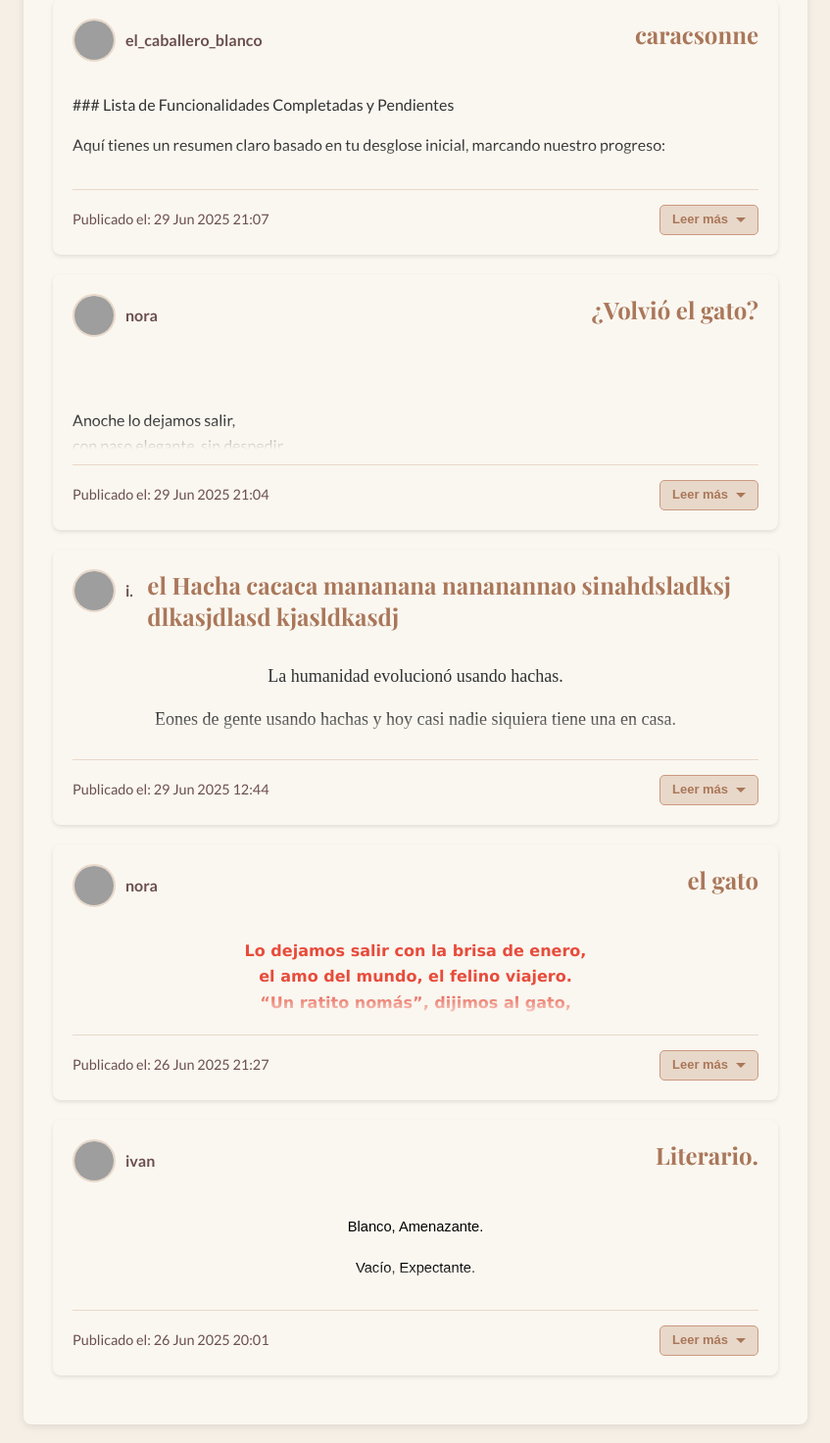
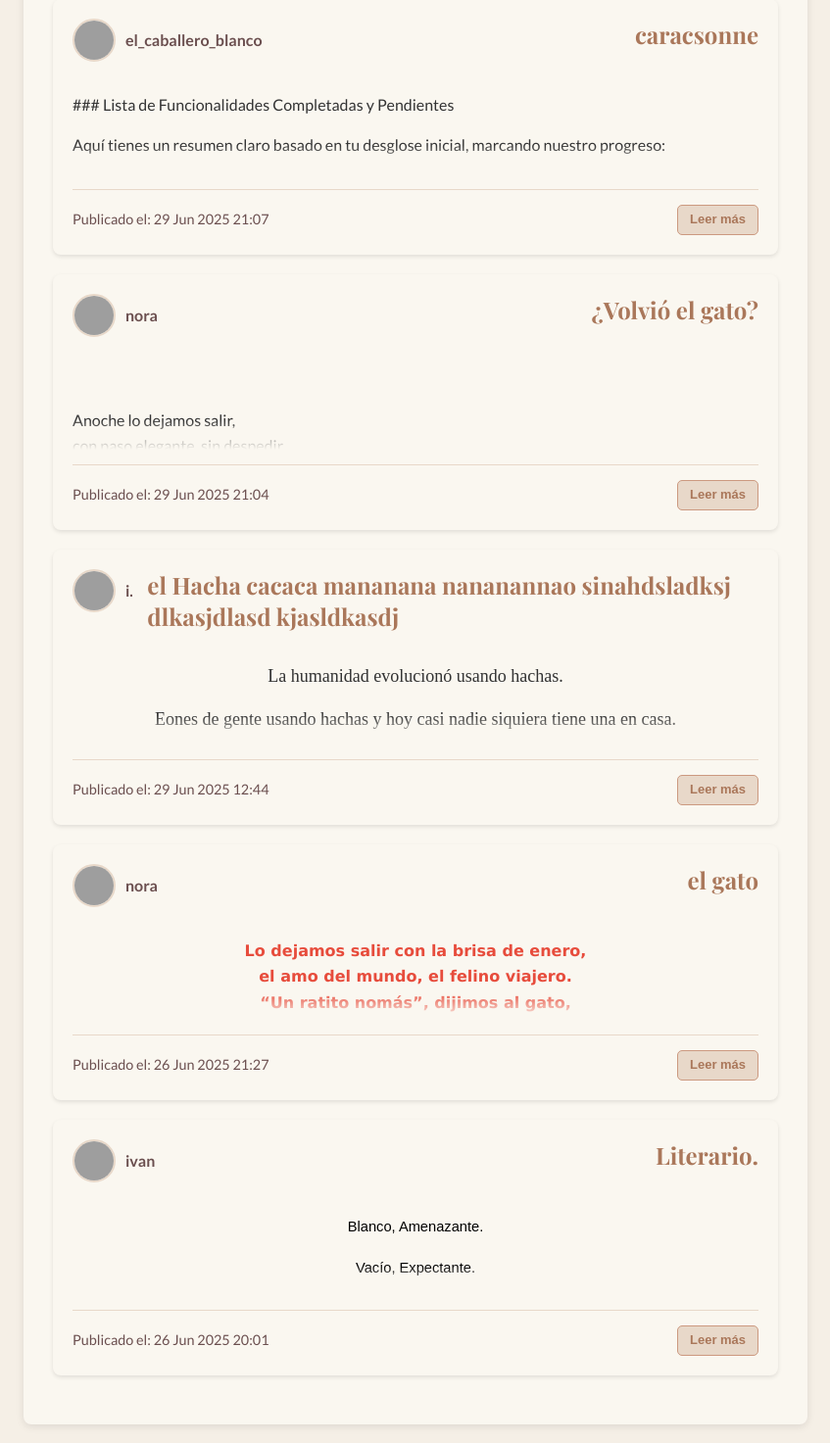
Before and after one commit to Alialmandoz/taller_escritura, a Django app: page /escritura/ in a window 1280 px wide. Shown: the part 445-1918 px from the top of the page at 98% size, without its empty margins (216-1063 px from the left). Run offline with Django 5.2, Linux system fonts and the light colour scheme; data comes from the database, SQL or seed files in the repository; some libraries are stand-ins or nearby versions; grey boxes are pictures that could not be loaded.

Commit message:
feat: Simplificar botón expandir (solo texto)

```diff
--- a/escritura/templates/escritura/lista_escritos.html
+++ b/escritura/templates/escritura/lista_escritos.html
@@ -41,7 +41,6 @@
                                 title="Expandir/Contraer"
                             >
                                 <span class="button-text">Leer más</span>
-                                <span class="button-icon"></span>
                             </button>
                         </div>
                     </div>
--- a/escritura/templates/escritura/perfil_publico.html
+++ b/escritura/templates/escritura/perfil_publico.html
@@ -59,7 +59,6 @@
                                 title="Expandir/Contraer"
                             >
                                 <span class="button-text">Leer más</span>
-                                <span class="button-icon"></span>
                             </button>
                         </div>
                     </div>
--- a/escritura/templates/escritura/perfil_usuario.html
+++ b/escritura/templates/escritura/perfil_usuario.html
@@ -65,7 +65,6 @@
                                 title="Expandir/Contraer"
                             >
                                 <span class="button-text">Leer más</span>
-                                <span class="button-icon"></span>
                             </button>
                         </div>
                     </div>
--- a/static/css/main.css
+++ b/static/css/main.css
@@ -336,7 +336,7 @@ ul.errorlist {
     display: flex;
     justify-content: center;
     align-items: center;
-    gap: 8px;
+    /* Eliminado: gap: 8px; */
     font-size: 0.9em;
     font-weight: bold;
     line-height: 1;
@@ -355,25 +355,7 @@ ul.errorlist {
     white-space: nowrap;
 }
 
-/* NUEVO: Estilos para el ícono de flecha */
-.button-icon {
-    display: inline-block;
-    width: 0;
-    height: 0;
-    border-left: 5px solid transparent;
-    border-right: 5px solid transparent;
-    border-top: 5px solid #AA775A;
-    transition: transform 0.3s ease;
-}
-
-.escrito-item.is-expanded .button-icon {
-    transform: rotate(180deg);
-    border-top-color: white;
-}
-
-.toggle-button:hover .button-icon {
-    border-top-color: white;
-}
+/* Eliminado: Estilos para el ícono de flecha */
 
 .escrito-footer {
     display: flex;
```
